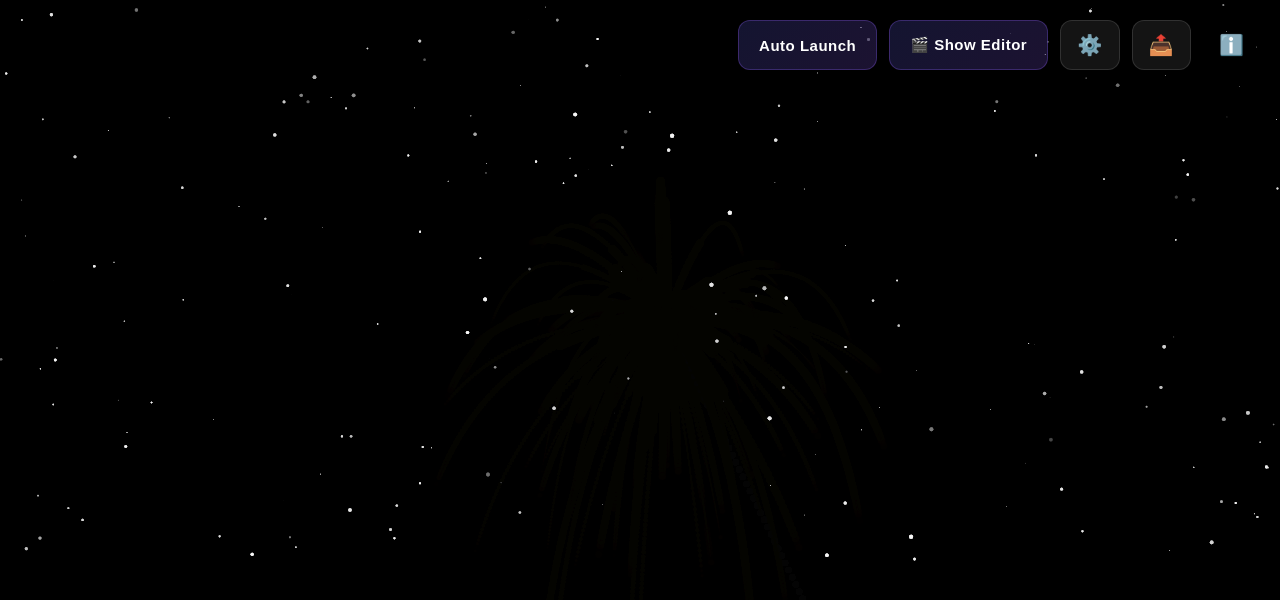
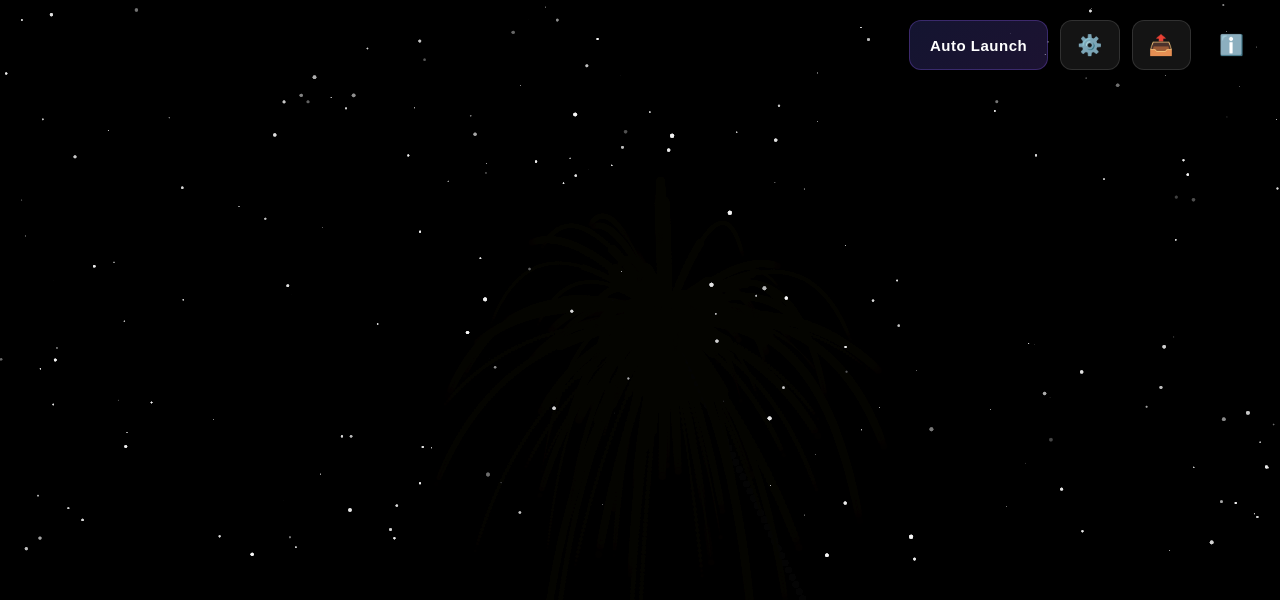
Before and after one commit to karx/kaaroFireworks, a plain HTML site: page index.html in a window 1280 px wide. Drawn offline with Linux system fonts and the light colour scheme.

Commit message:
Hide show editor button until feature is ready
- Comment out show editor toggle button
- Feature is paused for development
- Will be re-enabled when complete

Co-authored-by: Ona <no-reply@ona.com>

```diff
--- a/index.html
+++ b/index.html
@@ -115,7 +115,7 @@
 
     <div class="controls">
         <button id="autoLaunch" class="btn-primary">Auto Launch</button>
-        <button id="showEditorToggle" class="btn-primary">🎬 Show Editor</button>
+        <!-- <button id="showEditorToggle" class="btn-primary">🎬 Show Editor</button> -->
         <button id="settingsToggle" class="btn-secondary">⚙️</button>
         <button id="shareToggle" class="btn-secondary">📤</button>
         <a href="about.html" class="btn-secondary about-link" title="About">ℹ️</a>
```
